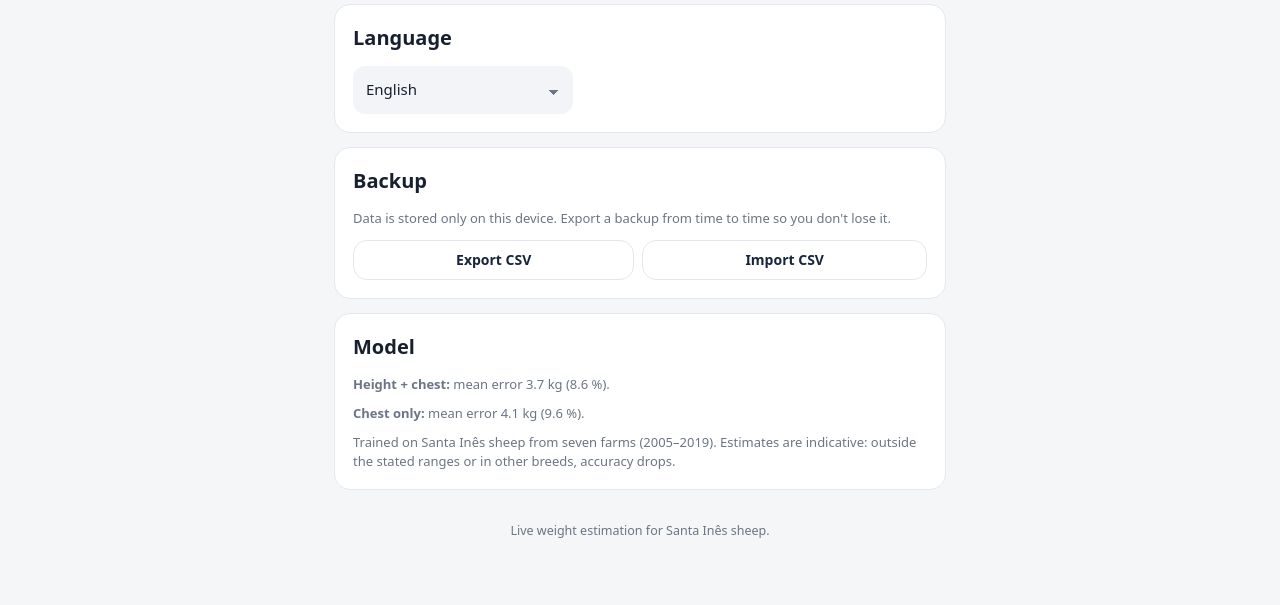
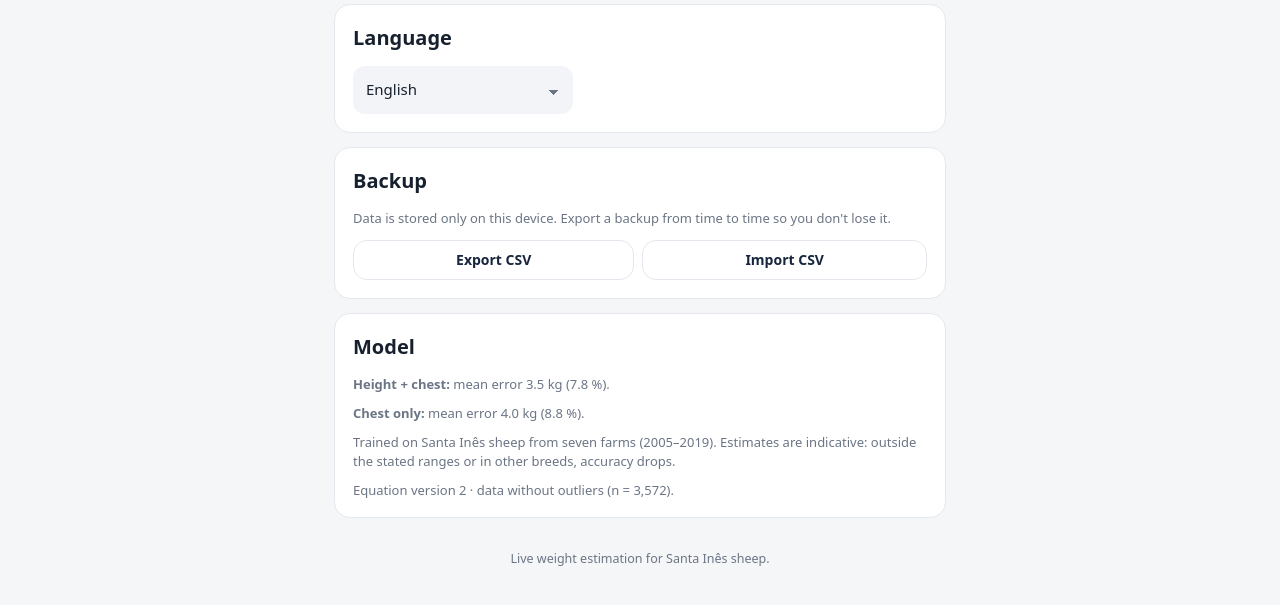
Before and after one commit to jmezosolis/santa-ines-calculadora-web, a plain HTML site: page index.html in a window 1280 px wide. Both pictures are taken after a click on the button "Data". Shown: the part 67-672 px from the top of the page. Drawn offline with Linux system fonts and the light colour scheme.

Commit message:
Ecuaciones versión 2 (datos sin atípicos, n = 3 572)
Co-Authored-By: Claude Haiku 5.5 <noreply@anthropic.com>

```diff
--- a/index.html
+++ b/index.html
@@ -185,8 +185,8 @@ dialog h3{margin:0 0 10px;font-size:17px}
   <!-- ===== MEDIR ===== -->
   <section class="view activa" id="v-medir" aria-label="Medir">
     <div class="selector" role="group" aria-label="Modelo de estimación" data-i18n-aria="aria.modelo">
-      <button type="button" data-modelo="completo" aria-pressed="true"><span class="nom" data-i18n="modelo.completo">Altura + perímetro</span><span class="err" data-i18n="err.completo">error medio ±3,7 kg</span></button>
-      <button type="button" data-modelo="ptor" aria-pressed="false"><span class="nom" data-i18n="modelo.ptor">Solo perímetro</span><span class="err" data-i18n="err.ptor">error medio ±4,1 kg</span></button>
+      <button type="button" data-modelo="completo" aria-pressed="true"><span class="nom" data-i18n="modelo.completo">Altura + perímetro</span><span class="err" data-i18n="err.completo">error medio ±3,5 kg</span></button>
+      <button type="button" data-modelo="ptor" aria-pressed="false"><span class="nom" data-i18n="modelo.ptor">Solo perímetro</span><span class="err" data-i18n="err.ptor">error medio ±4,0 kg</span></button>
     </div>
 
     <div class="card">
@@ -292,6 +292,7 @@ dialog h3{margin:0 0 10px;font-size:17px}
       <p class="nota" style="margin-top:0" data-i18n-html="datos.m1">.</p>
       <p class="nota" data-i18n-html="datos.m2">.</p>
       <p class="nota" data-i18n="datos.m3">.</p>
+      <p class="nota" data-i18n="datos.version">.</p>
     </div>
   </section>
 
@@ -322,7 +323,7 @@ dialog h3{margin:0 0 10px;font-size:17px}
       'tab.medir':'Medir','tab.animales':'Animales','tab.datos':'Datos',
       'aria.modelo':'Modelo de estimación',
       'modelo.completo':'Altura + perímetro','modelo.ptor':'Solo perímetro',
-      'err.completo':'error medio ±3,7 kg','err.ptor':'error medio ±4,1 kg',
+      'err.completo':'error medio ±3,5 kg','err.ptor':'error medio ±4,0 kg',
       'card.nueva':'Nueva medición','card.estimacion':'Estimación',
       'lbl.animal':'Animal','ph.animal':'Identificación','lbl.fecha':'Fecha','lbl.sexo':'Sexo',
       'opt.hembra':'Hembra','opt.macho':'Macho',
@@ -352,10 +353,10 @@ dialog h3{margin:0 0 10px;font-size:17px}
       'datos.nota':'Los datos se guardan solo en este dispositivo. Exporta un respaldo de vez en cuando para no perderlos.',
       'btn.exportar':'Exportar CSV','btn.importar':'Importar CSV',
       'datos.modelo':'Modelo',
-      'datos.m1':'<b>Con altura y perímetro:</b> error medio de 3,7 kg (8,6 %).',
-      'datos.m2':'<b>Solo perímetro:</b> error medio de 4,1 kg (9,6 %).',
+      'datos.m1':'<b>Con altura y perímetro:</b> error medio de 3,5 kg (7,8 %).',
+      'datos.m2':'<b>Solo perímetro:</b> error medio de 4,0 kg (8,8 %).',
       'datos.m3':'Entrenado con ovinos Santa Inés de siete haciendas (2005 a 2019). Las estimaciones son orientativas: fuera de los rangos indicados o en otras razas, la precisión baja.',
-      'pie':'Estimación de peso vivo para ovinos Santa Inés.',
+      'datos.version':'Versión de ecuaciones 2 · datos sin atípicos (n = 3 572).','pie':'Estimación de peso vivo para ovinos Santa Inés.',
       'toast.animal':'Escribe la identificación del animal','toast.ptor':'Escribe el perímetro torácico','toast.alt':'Escribe la altura a la cruz',
       'toast.guardada':'Medición guardada · {n}','toast.noguardar':'No se pudo guardar en este dispositivo',
       'toast.eliminada':'Medición eliminada','toast.animalEliminado':'Animal eliminado',
@@ -367,7 +368,7 @@ dialog h3{margin:0 0 10px;font-size:17px}
       'tab.medir':'Measure','tab.animales':'Animals','tab.datos':'Data',
       'aria.modelo':'Estimation model',
       'modelo.completo':'Height + chest','modelo.ptor':'Chest only',
-      'err.completo':'mean error ±3.7 kg','err.ptor':'mean error ±4.1 kg',
+      'err.completo':'mean error ±3.5 kg','err.ptor':'mean error ±4.0 kg',
       'card.nueva':'New measurement','card.estimacion':'Estimate',
       'lbl.animal':'Animal','ph.animal':'Identification','lbl.fecha':'Date','lbl.sexo':'Sex',
       'opt.hembra':'Female','opt.macho':'Male',
@@ -397,10 +398,10 @@ dialog h3{margin:0 0 10px;font-size:17px}
       'datos.nota':'Data is stored only on this device. Export a backup from time to time so you don\'t lose it.',
       'btn.exportar':'Export CSV','btn.importar':'Import CSV',
       'datos.modelo':'Model',
-      'datos.m1':'<b>Height + chest:</b> mean error 3.7 kg (8.6 %).',
-      'datos.m2':'<b>Chest only:</b> mean error 4.1 kg (9.6 %).',
+      'datos.m1':'<b>Height + chest:</b> mean error 3.5 kg (7.8 %).',
+      'datos.m2':'<b>Chest only:</b> mean error 4.0 kg (8.8 %).',
       'datos.m3':'Trained on Santa Inês sheep from seven farms (2005–2019). Estimates are indicative: outside the stated ranges or in other breeds, accuracy drops.',
-      'pie':'Live weight estimation for Santa Inês sheep.',
+      'datos.version':'Equation version 2 · data without outliers (n = 3,572).','pie':'Live weight estimation for Santa Inês sheep.',
       'toast.animal':'Enter the animal\'s identification','toast.ptor':'Enter chest girth','toast.alt':'Enter withers height',
       'toast.guardada':'Measurement saved · {n}','toast.noguardar':'Could not save on this device',
       'toast.eliminada':'Measurement deleted','toast.animalEliminado':'Animal deleted',
@@ -412,7 +413,7 @@ dialog h3{margin:0 0 10px;font-size:17px}
       'tab.medir':'Medir','tab.animales':'Animais','tab.datos':'Dados',
       'aria.modelo':'Modelo de estimativa',
       'modelo.completo':'Altura + perímetro','modelo.ptor':'Só perímetro',
-      'err.completo':'erro médio ±3,7 kg','err.ptor':'erro médio ±4,1 kg',
+      'err.completo':'erro médio ±3,5 kg','err.ptor':'erro médio ±4,0 kg',
       'card.nueva':'Nova medição','card.estimacion':'Estimativa',
       'lbl.animal':'Animal','ph.animal':'Identificação','lbl.fecha':'Data','lbl.sexo':'Sexo',
       'opt.hembra':'Fêmea','opt.macho':'Macho',
@@ -442,10 +443,10 @@ dialog h3{margin:0 0 10px;font-size:17px}
       'datos.nota':'Os dados ficam salvos apenas neste dispositivo. Exporte um backup de tempos em tempos para não perdê-los.',
       'btn.exportar':'Exportar CSV','btn.importar':'Importar CSV',
       'datos.modelo':'Modelo',
-      'datos.m1':'<b>Altura + perímetro:</b> erro médio de 3,7 kg (8,6 %).',
-      'datos.m2':'<b>Só perímetro:</b> erro médio de 4,1 kg (9,6 %).',
+      'datos.m1':'<b>Altura + perímetro:</b> erro médio de 3,5 kg (7,8 %).',
+      'datos.m2':'<b>Só perímetro:</b> erro médio de 4,0 kg (8,8 %).',
       'datos.m3':'Treinado com ovinos Santa Inês de sete fazendas (2005 a 2019). As estimativas são orientativas: fora das faixas indicadas ou em outras raças, a precisão diminui.',
-      'pie':'Estimativa de peso vivo para ovinos Santa Inês.',
+      'datos.version':'Versão das equações 2 · dados sem atípicos (n = 3 572).','pie':'Estimativa de peso vivo para ovinos Santa Inês.',
       'toast.animal':'Digite a identificação do animal','toast.ptor':'Digite o perímetro torácico','toast.alt':'Digite a altura da cernelha',
       'toast.guardada':'Medição salva · {n}','toast.noguardar':'Não foi possível salvar neste dispositivo',
       'toast.eliminada':'Medição excluída','toast.animalEliminado':'Animal excluído',
@@ -496,8 +497,8 @@ dialog h3{margin:0 0 10px;font-size:17px}
 
   // ---------- Modelos (regresión lineal en log, datos limpios n=3598) ----------
   var MODELOS = {
-    completo: { b0:-9.42603, ptor:1.93211, alt:1.09431, macho:0.02936, smear:1.01005, sigma:0.1309 },
-    ptor:     { b0:-7.81092, ptor:2.6106, smear:1.01276, sigma:0.1458 }
+    completo: { b0:-9.43734, ptor:2.09618, alt:0.92390, macho:0.03911, smear:1.00508, sigma:0.10083 },
+    ptor:     { b0:-8.08157, ptor:2.67104, smear:1.00650, sigma:0.11403 }
   };
   var RANGO = { ptor:[46,113], alt:[43,81] };
   var modeloSel = 'completo';
--- a/sw.js
+++ b/sw.js
@@ -1,5 +1,5 @@
 // Service worker: guarda la app para que funcione sin conexión.
-const VERSION = 'sicalc-v13';
+const VERSION = 'sicalc-v14';
 const SHELL = [
   './',
   './index.html',
```
